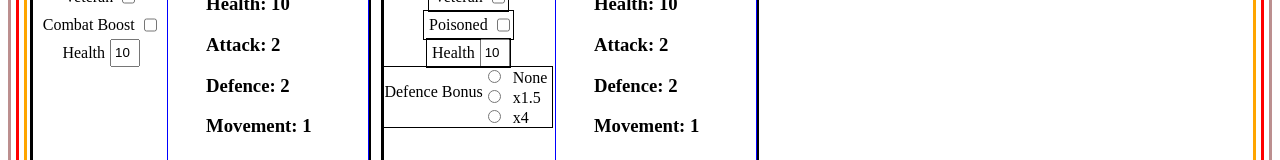
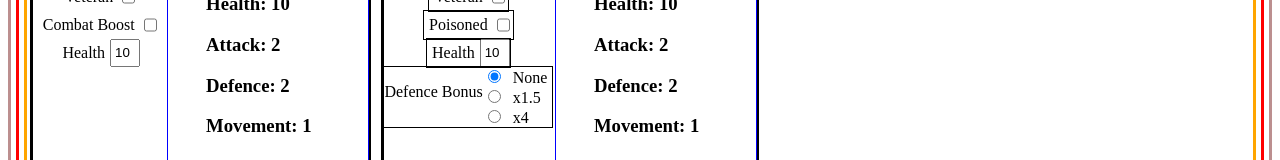
Before and after one commit to firebat75/polytopia-battle-calculator, a SvelteKit app: page / in a window 1280 px wide. Shown: the part 225-385 px from the top of the page. Built offline with nearby package versions, Linux system fonts and the light colour scheme.

Commit message:
updated attacker and defender cards

```diff
--- a/src/components/AttackerCard.svelte
+++ b/src/components/AttackerCard.svelte
@@ -47,11 +47,9 @@
 
     import data from "../lib/units.json";
     let units = [];
-    console.log(data);
     for (const unit in data) {
         units.push(unit);
     }
-    console.log(units);
 
     export let stats = {};
     stats = {
--- a/src/components/DefenderCard.svelte
+++ b/src/components/DefenderCard.svelte
@@ -49,11 +49,9 @@
 
     import data from "../lib/units.json";
     let units = [];
-    console.log(data);
     for (const unit in data) {
         units.push(unit);
     }
-    console.log(units);
 
     export let stats = {};
     stats = {
@@ -102,7 +100,7 @@
     }
 
     function dBonus0() {
-        fields.dBonus = 0;
+        fields.dBonus = 1;
     }
 
     function dBonus1() {
@@ -240,6 +238,7 @@
                         value="option1"
                         id="option1"
                         on:click={dBonus0}
+                        checked
                     />
                     <label for="option1">None</label><br />
 
```
